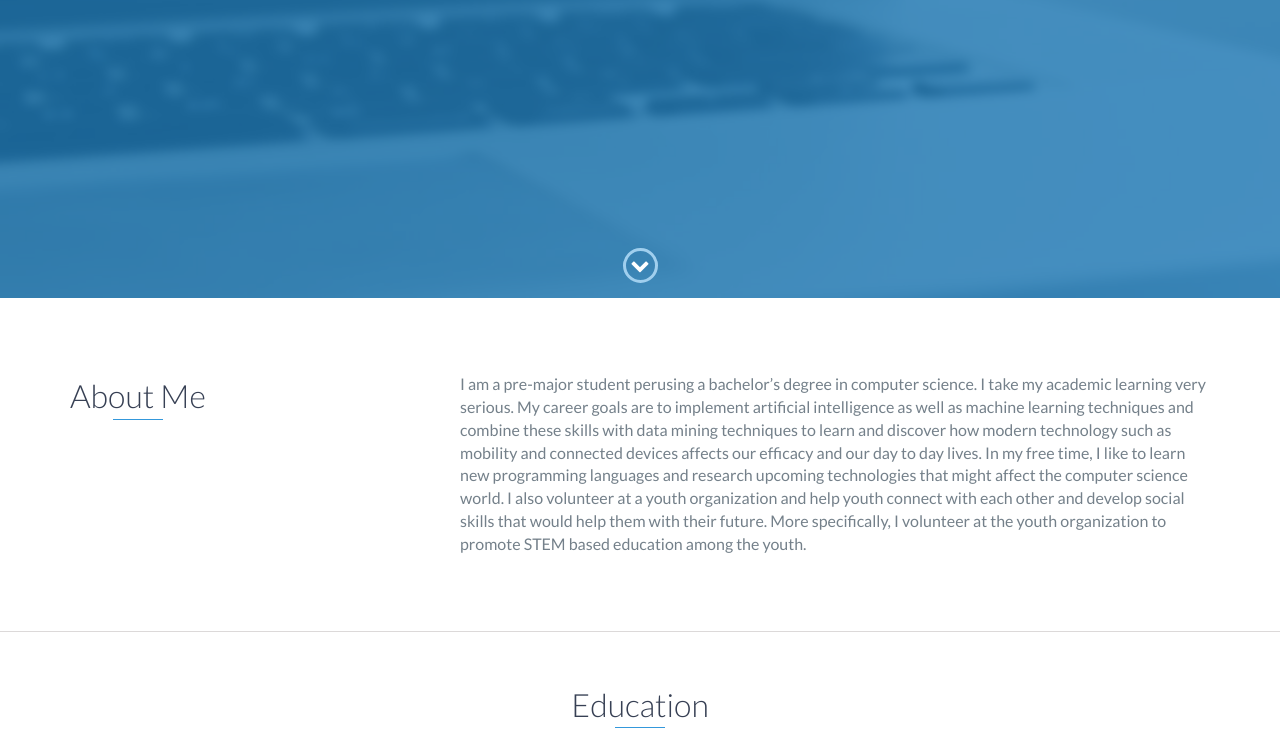
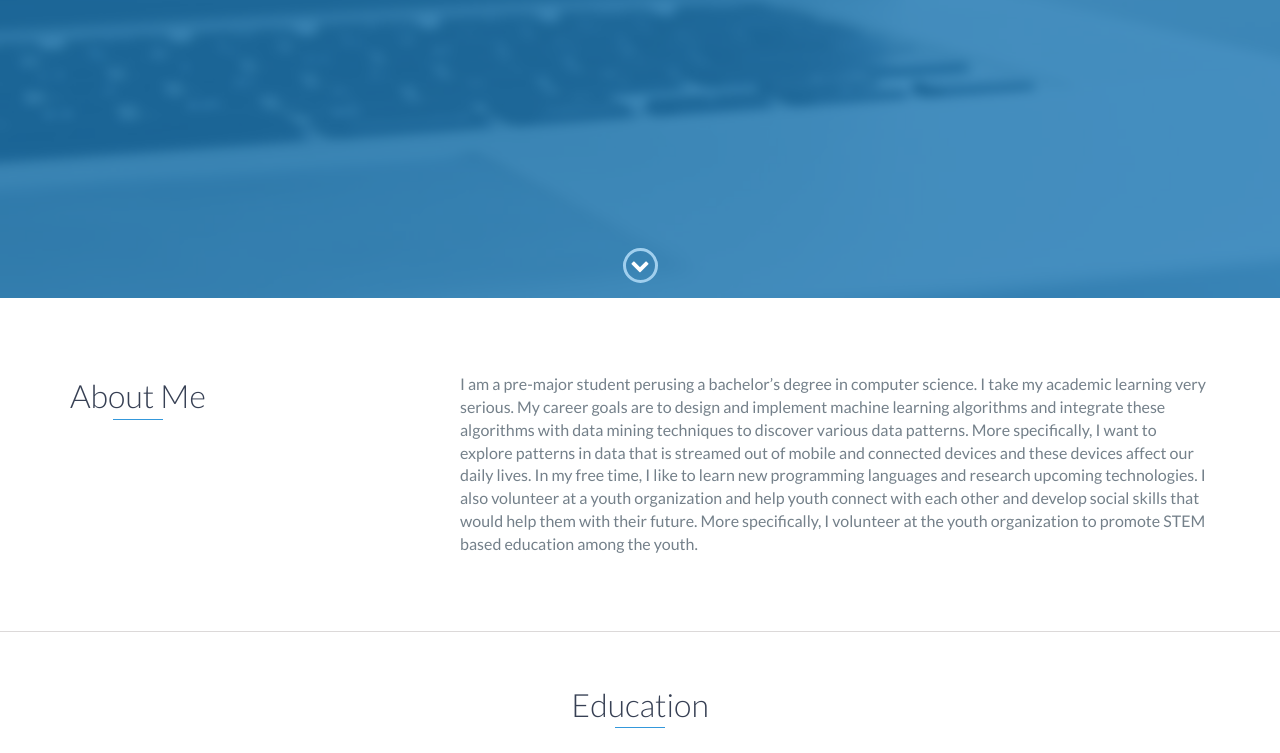
Before and after one commit to alinour64/Portfolio, a website: page index.html in a window 1280 px wide. Shown: the part 502-1255 px from the top of the page. Drawn offline with nearby package versions, Linux system fonts and the light colour scheme.

Commit message:
about me

```diff
--- a/index.html
+++ b/index.html
@@ -75,7 +75,7 @@
                 </div>
                 <div class="col-md-8">
                     <p>
-                        I am a pre-major student perusing a bachelor’s degree in computer science. I take my academic learning very serious. My career goals are to implement artificial intelligence as well as machine learning techniques and combine these skills with data mining techniques to learn and discover how modern technology such as mobility and connected devices affects our efficacy and our day to day lives. In my free time, I like to learn new programming languages and research upcoming technologies that might affect the computer science world.  I also volunteer at a youth organization and help youth connect with each other and develop social skills that would help them with their future. More specifically, I volunteer at the youth organization to promote STEM based education among the youth.
+                        I am a pre-major student perusing a bachelor’s degree in computer science. I take my academic learning very serious. My career goals are to design and implement machine learning algorithms and integrate these algorithms with data mining techniques to discover various data patterns. More specifically, I want to explore patterns in data that is streamed out of mobile and connected devices and these devices affect our daily lives. In my free time, I like to learn new programming languages and research upcoming technologies.  I also volunteer at a youth organization and help youth connect with each other and develop social skills that would help them with their future. More specifically, I volunteer at the youth organization to promote STEM based education among the youth.
                     </p>
                 </div>
             </div>
```
